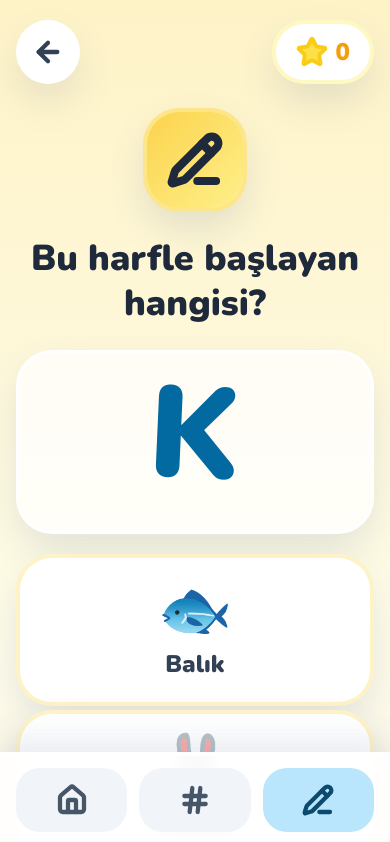
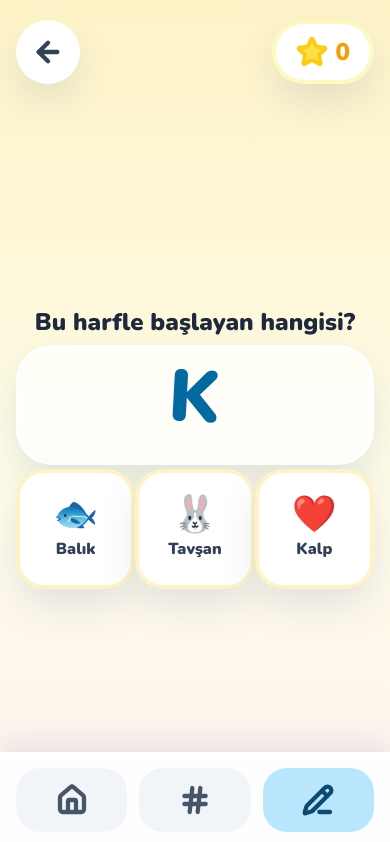
Before and after one commit to Joseph0grcn/early-education-app, a React (Vite) app: page /harfler in a window 390 px wide. Shown: the top 842 px of the page. Built offline with nearby package versions, Linux system fonts and the light colour scheme.

Commit message:
Fix: Fit letter activity on mobile screens

```diff
--- a/src/components/letters/LetterObjectChoice.jsx
+++ b/src/components/letters/LetterObjectChoice.jsx
@@ -19,7 +19,7 @@ export default function LetterObjectChoice({ object, isWrong, isCorrect, onSelec
   return (
     <motion.button
       type="button"
-      className={`flex min-h-36 flex-col items-center justify-center gap-2 rounded-[2rem] bg-white p-4 font-rounded shadow-soft ring-4 focus:outline-none focus-visible:ring-8 sm:min-h-44 ${
+      className={`flex min-h-28 flex-col items-center justify-center gap-1 rounded-[1.5rem] bg-white p-2 font-rounded shadow-soft ring-4 focus:outline-none focus-visible:ring-8 sm:min-h-44 sm:gap-2 sm:rounded-[2rem] sm:p-4 ${
         isCorrect ? 'ring-emerald-400' : 'ring-amber-100'
       }`}
       animate={
@@ -43,10 +43,10 @@ export default function LetterObjectChoice({ object, isWrong, isCorrect, onSelec
       onClick={onSelect}
       aria-label={object.name}
     >
-      <span className="text-6xl sm:text-7xl" aria-hidden="true">
+      <span className="text-4xl leading-none sm:text-7xl" aria-hidden="true">
         {object.emoji}
       </span>
-      <span className="text-2xl font-black text-slate-700 sm:text-3xl">{object.name}</span>
+      <span className="max-w-full truncate text-base font-black text-slate-700 sm:text-3xl">{object.name}</span>
     </motion.button>
   );
 }
--- a/src/pages/ActivityPage.jsx
+++ b/src/pages/ActivityPage.jsx
@@ -91,9 +91,15 @@ export default function ActivityPage() {
           </div>
         </header>
 
-        <div className="flex flex-1 flex-col items-center justify-center gap-7 py-8">
+        <div
+          className={`flex flex-1 flex-col items-center justify-center ${
+            isLetterObjectGame ? 'gap-3 py-3 sm:gap-5 sm:py-6' : 'gap-7 py-8'
+          }`}
+        >
           <motion.div
-            className={`flex h-24 w-24 items-center justify-center rounded-[2rem] bg-gradient-to-br ${activity.colors} shadow-soft ring-4 ${activity.ring}`}
+            className={`items-center justify-center rounded-[2rem] bg-gradient-to-br ${activity.colors} shadow-soft ring-4 ${activity.ring} ${
+              isLetterObjectGame ? 'hidden h-20 w-20 sm:flex' : 'flex h-24 w-24'
+            }`}
             initial={{ scale: 0.7, rotate: -8, opacity: 0 }}
             animate={{ scale: 1, rotate: 0, opacity: 1 }}
             transition={{ type: 'spring', stiffness: 170, damping: 14 }}
@@ -102,7 +108,9 @@ export default function ActivityPage() {
           </motion.div>
 
           <motion.h1
-            className="text-center font-rounded text-4xl font-black leading-tight text-slate-800 sm:text-6xl"
+            className={`text-center font-rounded font-black leading-tight text-slate-800 ${
+              isLetterObjectGame ? 'text-2xl sm:text-5xl' : 'text-4xl sm:text-6xl'
+            }`}
             initial={{ opacity: 0, y: 14 }}
             animate={{ opacity: 1, y: 0 }}
           >
@@ -112,14 +120,14 @@ export default function ActivityPage() {
           <div
             ref={targetRef}
             className={`flex w-full max-w-xl flex-wrap items-center justify-center gap-3 rounded-[2rem] bg-white/75 p-5 shadow-soft ring-4 ring-white sm:gap-4 ${
-              isLetterObjectGame ? 'min-h-44 sm:min-h-52' : 'min-h-32 sm:min-h-40'
+              isLetterObjectGame ? 'min-h-28 p-3 sm:min-h-48 sm:p-5' : 'min-h-32 sm:min-h-40'
             }`}
           >
             {question.visual.map((item, index) => (
               <motion.span
                 key={`${item}-${index}`}
                 className={`font-rounded font-black text-sky-700 ${
-                  isLetterObjectGame ? 'text-9xl sm:text-[10rem]' : 'text-5xl sm:text-7xl'
+                  isLetterObjectGame ? 'text-7xl sm:text-[10rem]' : 'text-5xl sm:text-7xl'
                 }`}
                 animate={{ y: [0, -8, 0], rotate: [0, 3, 0] }}
                 transition={{ duration: 2.2, repeat: Infinity, delay: index * 0.18 }}
@@ -130,7 +138,7 @@ export default function ActivityPage() {
           </div>
 
           {isLetterObjectGame ? (
-            <div className="grid w-full max-w-3xl grid-cols-1 gap-3 sm:grid-cols-3 sm:gap-5">
+            <div className="grid w-full max-w-3xl grid-cols-3 gap-2 sm:gap-5">
               {question.choices.map((choice) => (
                 <LetterObjectChoice
                   key={choice.id}
@@ -172,7 +180,9 @@ export default function ActivityPage() {
 
           <motion.button
             type="button"
-            className="flex min-h-14 items-center gap-2 rounded-full bg-white px-5 font-rounded text-xl font-black text-slate-700 shadow-soft ring-4 ring-white"
+            className={`min-h-14 items-center gap-2 rounded-full bg-white px-5 font-rounded text-xl font-black text-slate-700 shadow-soft ring-4 ring-white ${
+              isLetterObjectGame ? 'hidden sm:flex' : 'flex'
+            }`}
             whileTap={{ scale: 0.9 }}
             whileHover={{ scale: 1.04 }}
             onClick={() => {
```
